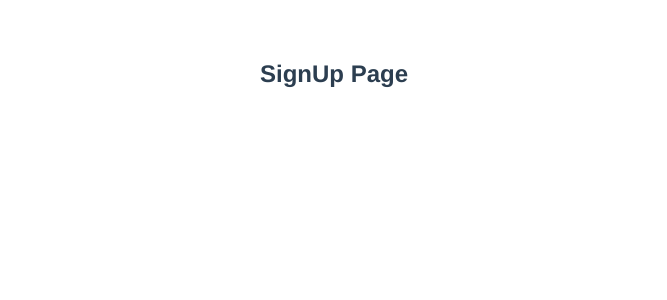
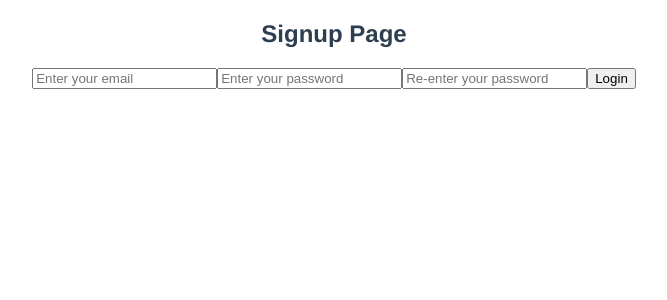
Before and after one commit to clockwerkz/rockclimbing, a Vue app in the folder client/: page /signup in a window 1280 px wide. Shown: the top 300 px of the page, without its empty margins (306-973 px from the left). Built offline with nearby package versions, Linux system fonts and the light colour scheme.

Commit message:
upating signup sheet

```diff
--- a/client/src/App.vue
+++ b/client/src/App.vue
@@ -11,12 +11,15 @@ export default {
 </script>
 
 <style>
+body {
+  margin: 0;
+  padding: 0;
+}
 #app {
   font-family: 'Avenir', Helvetica, Arial, sans-serif;
   -webkit-font-smoothing: antialiased;
   -moz-osx-font-smoothing: grayscale;
   text-align: center;
   color: #2c3e50;
-  margin-top: 60px;
 }
 </style>
--- a/client/src/components/SignUp.vue
+++ b/client/src/components/SignUp.vue
@@ -1,13 +1,40 @@
 <template>
-    <h2>SignUp Page</h2>
+    <div>
+        <h2>Signup Page</h2>
+        <p>{{error}}</p>
+        <input type="email" id="email" v-model="email" placeholder="Enter your email"/>
+        <input type="password" id="password" v-model="password" placeholder="Enter your password" />
+        <input type="password" id="password2" v-model="password2" placeholder="Re-enter your password" />
+        <button v-on:click="signup()">Login</button>
+    </div>
 </template>
 
 <script>
 export default {
-    name: 'login',
-    username: '',
-    password: '',
+    name: 'signup',
+    data() {
+        return {
+            email: ' ',
+            password: '',
+            password2: '',
+            error: ''
+        }
+    },
     methods: {
+        signup() {
+            if (!this.email) {
+                return this.error = "Please enter a password";
+            }
+            if (this.password==="") {
+                return this.error ="Password field cannot be empty";
+            }
+            if (this.password !== this.password2) {
+                return this.error = "Passwords do not match";
+            }
+        },
+        clearError() {
+            this.error = "";
+        }
     }
 }
 </script>
```
